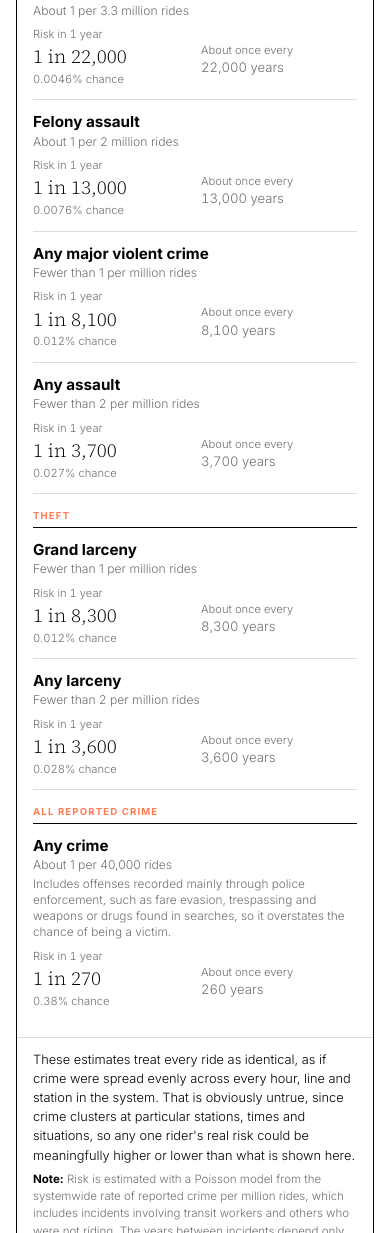
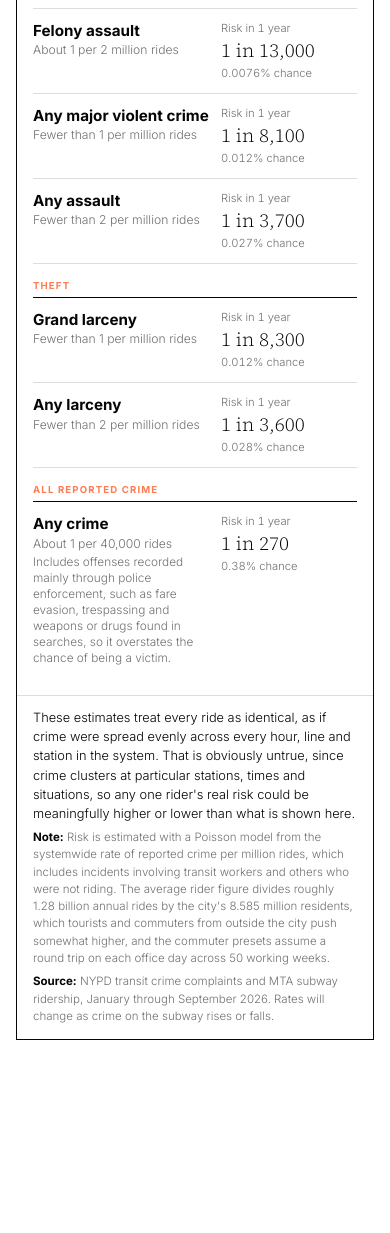
Before and after one commit to Vital-City/subway-ride-odds, a plain HTML site: page index.html in a window 390 px wide. Shown: the part 767-2000 px from the top of the page. After the commit the page ends 1819 px from the top, so only its background shows below. Drawn offline with Linux system fonts and the light colour scheme; a web font is replaced by a local one.

Commit message:
Add files via upload

```diff
--- a/index.html
+++ b/index.html
@@ -72,7 +72,7 @@ input[type=range]:focus-visible{outline:2px solid var(--vc-orange); outline-offs
 /* table figure */
 .figure{padding:4px 24px 0}
 .vc-table{border-collapse:collapse; width:100%; table-layout:fixed}
-.vc-table .w-crime{width:44%} .vc-table .w-odds{width:28%} .vc-table .w-pace{width:28%}
+.vc-table .w-crime{width:62%} .vc-table .w-odds{width:38%}
 .vc-table th, .vc-table td{padding:.55rem .6rem; border-bottom:1px solid var(--vc-cloud); text-align:left; font-size:.82rem; line-height:1.35; vertical-align:top}
 .vc-table thead th{background:none; color:var(--vc-charcoal); font-weight:700; font-size:.6rem; letter-spacing:.12em; text-transform:uppercase; white-space:nowrap; border-bottom:1px solid var(--vc-black); padding-top:.9rem}
 .vc-table tbody tr:last-child td{border-bottom:0}
@@ -117,15 +117,14 @@ input[type=range]:focus-visible{outline:2px solid var(--vc-orange); outline-offs
   /* table becomes stacked rows: crime on top, risk and pace side by side */
   .vc-table, .vc-table tbody{display:block; width:100%}
   .vc-table colgroup, .vc-table thead{display:none}
-  .vc-table tbody tr{display:grid; grid-template-columns:1fr 1fr; column-gap:12px; padding:12px 0; border-bottom:1px solid var(--vc-cloud)}
+  .vc-table tbody tr{display:grid; grid-template-columns:minmax(0,1fr) 8.5rem; column-gap:12px; padding:12px 0; border-bottom:1px solid var(--vc-cloud)}
   .vc-table tbody tr:last-child{border-bottom:0}
   .vc-table td{display:block; padding:0; border:0; font-size:.86rem}
-  .vc-table td.label{grid-column:1 / -1; margin-bottom:8px; font-size:.95rem}
+  .vc-table td.label{font-size:.95rem}
   .vc-table tr.group{display:block; padding:16px 0 4px; border-bottom:1px solid var(--vc-black)}
   .vc-table tr.group td{padding:0}
   .vc-table .m-lbl{display:block; font-family:var(--vc-sans); font-weight:300; font-size:.7rem; color:var(--vc-charcoal); margin-bottom:2px; white-space:normal}
   .vc-table .metric{font-size:1.2rem}
-  .vc-table td.pace{padding-top:16px}
 }
 @media (prefers-reduced-motion:reduce){*{transition:none!important}}
 body.embed{padding:0}
@@ -169,15 +168,15 @@ body.embed .card{border:none; max-width:none}
 
   <section class="figure" aria-label="Risk by crime">
     <table class="vc-table">
-      <colgroup><col class="w-crime"><col class="w-odds"><col class="w-pace col-pace"></colgroup>
-      <thead><tr><th>Crime and per-ride rate</th><th class="metric" id="oddsHead">Risk in 1 year</th><th class="col-pace">At this pace</th></tr></thead>
+      <colgroup><col class="w-crime"><col class="w-odds"></colgroup>
+      <thead><tr><th>Crime and per-ride rate</th><th class="metric" id="oddsHead">Risk in 1 year</th></tr></thead>
       <tbody id="rows"></tbody>
     </table>
   </section>
 
   <footer class="source">
     <p class="key">These estimates treat every ride as identical, as if crime were spread evenly across every hour, line and station in the system. That is obviously untrue, since crime clusters at particular stations, times and situations, so any one rider's real risk could be meaningfully higher or lower than what is shown here.</p>
-    <p><b>Note:</b> Risk is estimated with a Poisson model from the systemwide rate of reported crime per million rides, which includes incidents involving transit workers and others who were not riding. The years between incidents depend only on how often someone rides, so they stay the same across time frames. The average rider figure divides roughly 1.28 billion annual rides by the city's 8.585 million residents, which tourists and commuters from outside the city push somewhat higher, and the commuter presets assume a round trip on each office day across 50 working weeks.</p>
+    <p><b>Note:</b> Risk is estimated with a Poisson model from the systemwide rate of reported crime per million rides, which includes incidents involving transit workers and others who were not riding. The average rider figure divides roughly 1.28 billion annual rides by the city's 8.585 million residents, which tourists and commuters from outside the city push somewhat higher, and the commuter presets assume a round trip on each office day across 50 working weeks.</p>
     <p><b>Source:</b> NYPD transit crime complaints and MTA subway ridership, January through September 2026. Rates will change as crime on the subway rises or falls.</p>
   </footer>
 </article>
@@ -234,15 +233,13 @@ function render(){
 
   let html = "";
   for (const c of CRIMES) {
-    if (c.group) { html += '<tr class="group"><td colspan="3">' + c.group + '</td></tr>'; continue; }
+    if (c.group) { html += '<tr class="group"><td colspan="2">' + c.group + '</td></tr>'; continue; }
     const p = 1 - Math.exp(-(c.rate * rides * years / 1e6));
     const o = oddsText(p);
-    const pace = paceText(rides, c.rate);
     html += '<tr><td class="label">' + c.name
       + '<span class="rate">' + c.plain + '</span>'
       + (c.caveat ? '<span class="caveat">' + c.caveat + '</span>' : '') + '</td>'
-      + '<td class="metric"><span class="m-lbl">' + riskLbl + '</span>' + o.odds + '<span class="pct">' + o.pct + '</span></td>'
-      + '<td class="pace col-pace">' + pace + '</td></tr>';
+      + '<td class="metric"><span class="m-lbl">' + riskLbl + '</span>' + o.odds + '<span class="pct">' + o.pct + '</span></td>' + '</tr>';
   }
   $("rows").innerHTML = html;
   postHeight();
```
